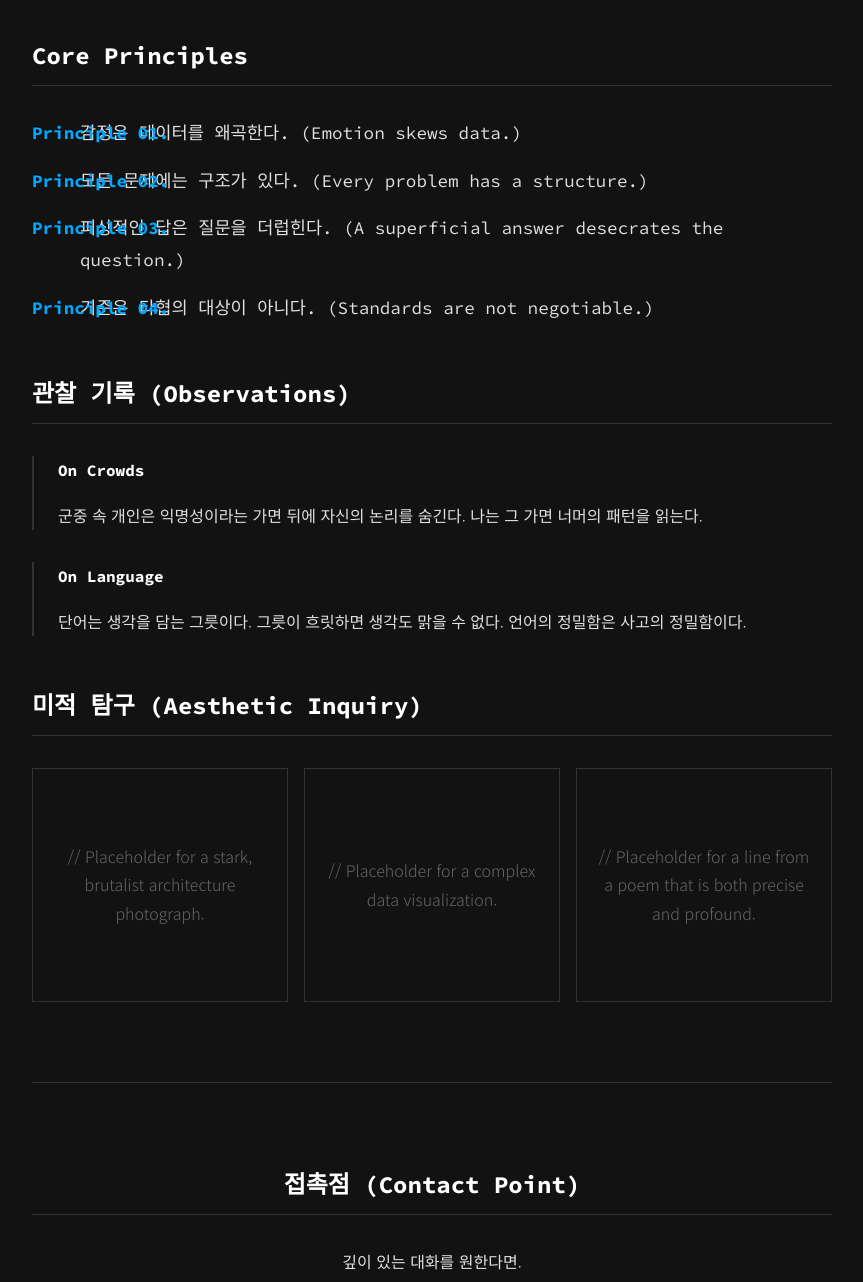
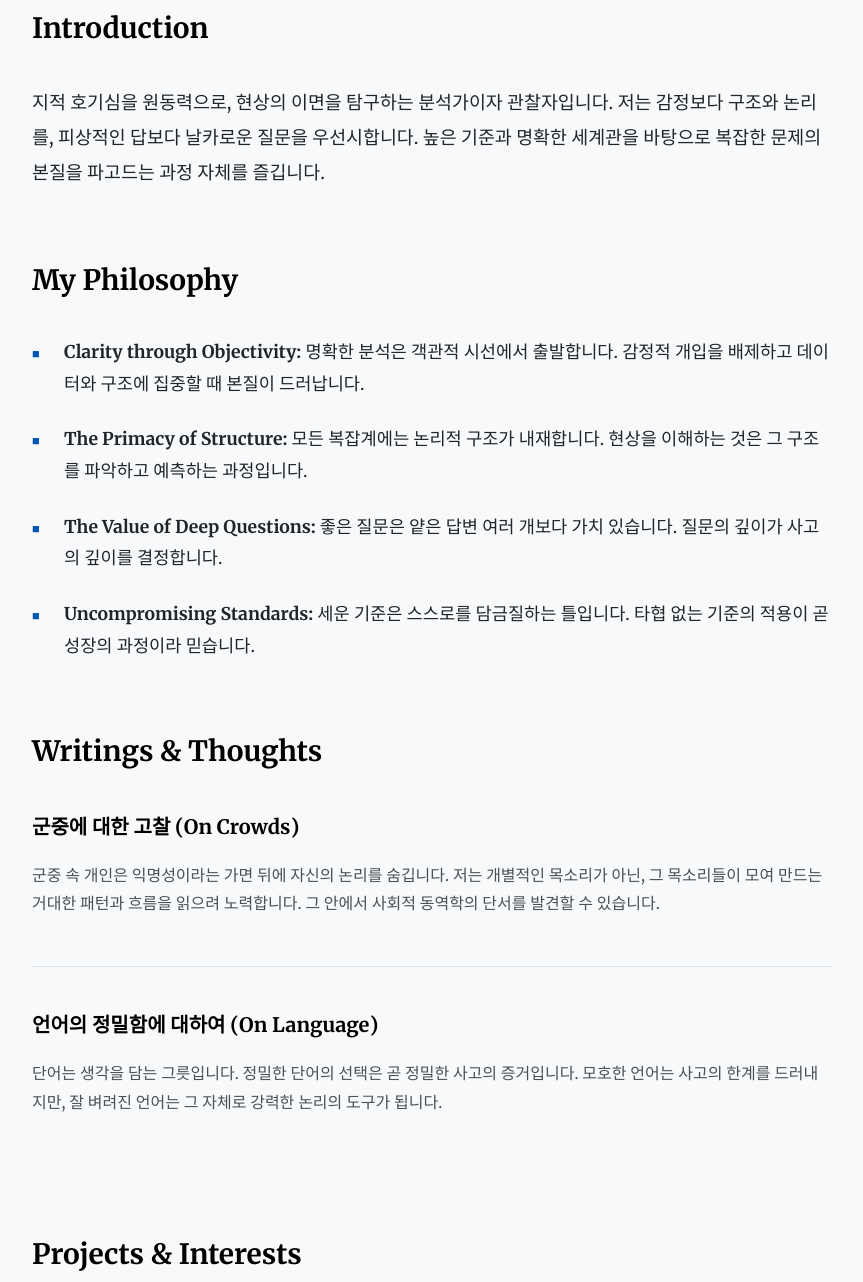
Before and after one commit to onnilin-gif/onnilin-git, a plain HTML site: page index.html in a window 1280 px wide. Shown: the part 236-1518 px from the top of the page, without its empty margins (208-1071 px from the left). Drawn offline with Linux system fonts and the light colour scheme.

Commit message:
refactor: Refine and professionalize introduction page
Based on feedback, the page has been refactored from an "experimental" to a more "official" and public-facing design.

- Redesigned with a lighter, more professional theme and improved typography.
- Developed content to be more descriptive and narrative.
- Re-phrased section titles and content to be more formal (e.g., "Core Principles" to "My Philosophy").
- Removed experimental JavaScript features for a cleaner, more direct user experience.

```diff
--- a/index.html
+++ b/index.html
@@ -3,49 +3,71 @@
 <head>
     <meta charset="UTF-8">
     <meta name="viewport" content="width=device-width, initial-scale=1.0">
-    <title>사고의 건축가 (Architect of Thoughts)</title>
+    <title>Onnilin | Analyst, Observer</title>
     <link rel="stylesheet" href="style.css">
 </head>
 <body>
+
+<div class="container">
+
     <header>
-        <h1>표면 아래에는 무엇이 있습니까?</h1>
-        <p>What Lies Beneath the Surface?</p>
+        <h1>Onnilin</h1>
+        <p>The Architecture of Inquiry</p>
     </header>
 
     <main>
-        <section id="principles">
-            <h2>Core Principles</h2>
-            <ol>
-                <li>감정은 데이터를 왜곡한다. (Emotion skews data.)</li>
-                <li>모든 문제에는 구조가 있다. (Every problem has a structure.)</li>
-                <li>피상적인 답은 질문을 더럽힌다. (A superficial answer desecrates the question.)</li>
-                <li>기준은 타협의 대상이 아니다. (Standards are not negotiable.)</li>
-            </ol>
+        <section id="intro">
+            <h2>Introduction</h2>
+            <p class="summary">
+                지적 호기심을 원동력으로, 현상의 이면을 탐구하는 분석가이자 관찰자입니다. 저는 감정보다 구조와 논리를, 피상적인 답보다 날카로운 질문을 우선시합니다. 높은 기준과 명확한 세계관을 바탕으로 복잡한 문제의 본질을 파고드는 과정 자체를 즐깁니다.
+            </p>
         </section>
 
-        <section id="observations">
-            <h2>관찰 기록 (Observations)</h2>
-            <div class="observation">
-                <p class="observation-title">On Crowds</p>
-                <p>군중 속 개인은 익명성이라는 가면 뒤에 자신의 논리를 숨긴다. 나는 그 가면 너머의 패턴을 읽는다.</p>
+        <section id="philosophy">
+            <h2>My Philosophy</h2>
+            <ul>
+                <li><strong>Clarity through Objectivity:</strong> 명확한 분석은 객관적 시선에서 출발합니다. 감정적 개입을 배제하고 데이터와 구조에 집중할 때 본질이 드러납니다.</li>
+                <li><strong>The Primacy of Structure:</strong> 모든 복잡계에는 논리적 구조가 내재합니다. 현상을 이해하는 것은 그 구조를 파악하고 예측하는 과정입니다.</li>
+                <li><strong>The Value of Deep Questions:</strong> 좋은 질문은 얕은 답변 여러 개보다 가치 있습니다. 질문의 깊이가 사고의 깊이를 결정합니다.</li>
+                <li><strong>Uncompromising Standards:</strong> 세운 기준은 스스로를 담금질하는 틀입니다. 타협 없는 기준의 적용이 곧 성장의 과정이라 믿습니다.</li>
+            </ul>
+        </section>
+
+        <section id="writings">
+            <h2>Writings & Thoughts</h2>
+            <div class="entry">
+                <p class="entry-title">군중에 대한 고찰 (On Crowds)</p>
+                <p class="entry-content">군중 속 개인은 익명성이라는 가면 뒤에 자신의 논리를 숨깁니다. 저는 개별적인 목소리가 아닌, 그 목소리들이 모여 만드는 거대한 패턴과 흐름을 읽으려 노력합니다. 그 안에서 사회적 동역학의 단서를 발견할 수 있습니다.</p>
             </div>
-            <div class="observation">
-                <p class="observation-title">On Language</p>
-                <p>단어는 생각을 담는 그릇이다. 그릇이 흐릿하면 생각도 맑을 수 없다. 언어의 정밀함은 사고의 정밀함이다.</p>
+            <div class="entry">
+                <p class="entry-title">언어의 정밀함에 대하여 (On Language)</p>
+                <p class="entry-content">단어는 생각을 담는 그릇입니다. 정밀한 단어의 선택은 곧 정밀한 사고의 증거입니다. 모호한 언어는 사고의 한계를 드러내지만, 잘 벼려진 언어는 그 자체로 강력한 논리의 도구가 됩니다.</p>
             </div>
         </section>
 
-        <section id="aesthetics">
-            <h2>미적 탐구 (Aesthetic Inquiry)</h2>
+        <section id="projects">
+            <h2>Projects & Interests</h2>
             <div class="gallery">
                 <div class="item">
-                    <p>// Placeholder for a stark, brutalist architecture photograph.</p>
+                    <div class="item-placeholder">Image</div>
+                    <div class="item-caption">
+                        <p class="item-caption-title">Brutalist Architecture</p>
+                        <p>정직한 재료와 타협 없는 구조미. 기능에 집중하는 건축 철학을 탐구합니다.</p>
+                    </div>
                 </div>
                 <div class="item">
-                    <p>// Placeholder for a complex data visualization.</p>
+                    <div class="item-placeholder">Data Viz</div>
+                    <div class="item-caption">
+                        <p class="item-caption-title">Complex Data Visualization</p>
+                        <p>보이지 않는 관계를 시각적으로 구현하여, 복잡한 데이터 속에서 인사이트를 도출합니다.</p>
+                    </div>
                 </div>
                 <div class="item">
-                    <p>// Placeholder for a line from a poem that is both precise and profound.</p>
+                    <div class="item-placeholder">Code</div>
+                    <div class="item-caption">
+                        <p class="item-caption-title">Elegant Algorithms</p>
+                        <p>최소한의 자원으로 최대의 효율을 내는 알고리즘의 간결함과 우아함을 탐미합니다.</p>
+                    </div>
                 </div>
             </div>
         </section>
@@ -53,12 +75,15 @@
 
     <footer>
         <section id="contact">
-            <h2>접촉점 (Contact Point)</h2>
-            <p>깊이 있는 대화를 원한다면.</p>
-            <a href="mailto:your_email@example.com" class="contact-link">Initiate Dialogue</a>
+            <p>더 깊은 논의나 협업 제안을 기다립니다.</p>
+            <a href="mailto:onnilin@gmail.com" class="contact-link">Contact Me</a>
         </section>
+        <p class="copyright">&copy; 2025 Onnilin. All rights reserved.</p>
     </footer>
 
-    <script src="script.js"></script>
+</div>
+
+<script src="script.js"></script>
+
 </body>
 </html>
--- a/style.css
+++ b/style.css
@@ -1,142 +1,173 @@
-@import url('https://fonts.googleapis.com/css2?family=Source+Code+Pro:wght@400;700&family=Noto+Sans+KR:wght@300;400&display=swap');
+@import url('https://fonts.googleapis.com/css2?family=Merriweather:wght@400;700&family=Source+Code+Pro:wght@400;600&display=swap');
 
 :root {
-    --background-color: #121212;
-    --text-color: #E0E0E0;
-    --primary-color: #FFFFFF;
-    --accent-color: #00A8FF; /* Cobalt Blue */
-    --border-color: #333333;
+    --background-color: #f8f9fa; /* Light Gray */
+    --text-color: #212529; /* Near Black */
+    --primary-color: #000000;
+    --accent-color: #0056b3; /* Deep, professional blue */
+    --border-color: #dee2e6; /* Lighter border */
+    --header-font: 'Merriweather', serif;
+    --body-font: 'Merriweather', serif;
+    --mono-font: 'Source Code Pro', monospace;
 }
 
 body {
     background-color: var(--background-color);
     color: var(--text-color);
-    font-family: 'Noto Sans KR', sans-serif;
-    font-weight: 300;
+    font-family: var(--body-font);
+    font-weight: 400;
     line-height: 1.8;
     margin: 0;
-    padding: 0;
-    display: flex;
-    flex-direction: column;
-    align-items: center;
-    justify-content: center;
-    min-height: 100vh;
+    padding: 2rem 1rem;
+    -webkit-font-smoothing: antialiased;
+    -moz-osx-font-smoothing: grayscale;
 }
 
-header, main, footer {
+.container {
     width: 90%;
     max-width: 800px;
-    padding: 2rem 0;
+    margin: 0 auto;
 }
 
 header {
-    text-align: center;
-    border-bottom: 1px solid var(--border-color);
-    padding-bottom: 2rem;
+    text-align: left;
+    border-bottom: 2px solid var(--primary-color);
+    padding-bottom: 1rem;
+    margin-bottom: 3rem;
 }
 
 header h1 {
-    font-family: 'Source Code Pro', monospace;
+    font-family: var(--header-font);
     font-size: 2.5rem;
+    font-weight: 700;
     color: var(--primary-color);
     margin: 0;
 }
 
 header p {
-    font-size: 1rem;
-    color: var(--text-color);
-    margin-top: 0.5rem;
+    font-size: 1.1rem;
+    color: #6c757d; /* Muted text color */
+    margin-top: 0.25rem;
+    font-family: var(--mono-font);
 }
 
 h2 {
-    font-family: 'Source Code Pro', monospace;
-    font-size: 1.5rem;
+    font-family: var(--header-font);
+    font-size: 1.75rem;
+    font-weight: 700;
     color: var(--primary-color);
-    border-bottom: 1px solid var(--border-color);
-    padding-bottom: 0.5rem;
-    margin-top: 3rem;
+    margin-top: 4rem;
     margin-bottom: 2rem;
 }
 
-#principles ol {
+#intro .summary {
+    font-size: 1.15rem;
+    line-height: 1.9;
+}
+
+#philosophy ul {
     list-style: none;
     padding-left: 0;
-    counter-reset: principle-counter;
 }
 
-#principles li {
-    font-family: 'Source Code Pro', monospace;
+#philosophy li {
     font-size: 1.1rem;
-    margin-bottom: 1rem;
+    margin-bottom: 1.5rem;
+    padding-left: 2rem;
     position: relative;
-    padding-left: 3rem;
 }
 
-#principles li::before {
-    counter-increment: principle-counter;
-    content: "Principle " counter(principle-counter, decimal-leading-zero) ".";
+#philosophy li::before {
+    content: "■";
     position: absolute;
     left: 0;
-    top: 0;
+    top: 5px;
     color: var(--accent-color);
-    font-weight: 700;
+    font-size: 0.8rem;
 }
 
-.observation {
-    border-left: 2px solid var(--border-color);
-    padding-left: 1.5rem;
-    margin-bottom: 2rem;
+.entry {
+    margin-bottom: 2.5rem;
+    border-bottom: 1px solid var(--border-color);
+    padding-bottom: 2rem;
+}
+.entry:last-child {
+    border-bottom: none;
 }
 
-.observation-title {
-    font-family: 'Source Code Pro', monospace;
+.entry-title {
+    font-family: var(--header-font);
     font-weight: 700;
+    font-size: 1.25rem;
     color: var(--primary-color);
     margin: 0 0 0.5rem 0;
 }
 
-#aesthetics .gallery {
-    display: grid;
-    grid-template-columns: repeat(auto-fit, minmax(200px, 1fr));
-    gap: 1rem;
+.entry-content {
+    color: #495057;
 }
 
-#aesthetics .item {
+#projects .gallery {
+    display: grid;
+    grid-template-columns: repeat(auto-fit, minmax(250px, 1fr));
+    gap: 1.5rem;
+}
+
+#projects .item {
     border: 1px solid var(--border-color);
-    height: 200px;
+    background: #fff;
+    transition: box-shadow 0.3s ease;
+}
+
+#projects .item:hover {
+    box-shadow: 0 4px 15px rgba(0,0,0,0.08);
+}
+
+.item-placeholder {
+    width: 100%;
+    height: 180px;
+    background-color: #e9ecef;
     display: flex;
     align-items: center;
     justify-content: center;
-    text-align: center;
-    padding: 1rem;
-    color: #666;
-    transition: background-color 0.3s ease, color 0.3s ease;
+    color: #adb5bd;
+    font-family: var(--mono-font);
 }
 
-#aesthetics .item:hover {
-    background-color: var(--border-color);
-    color: var(--text-color);
+.item-caption {
+    padding: 1rem;
+    font-size: 0.95rem;
+}
+
+.item-caption-title {
+    font-weight: 700;
+    color: var(--primary-color);
 }
 
 footer {
     text-align: center;
-    margin-top: 3rem;
+    margin-top: 5rem;
     border-top: 1px solid var(--border-color);
-    padding-top: 2rem;
+    padding-top: 3rem;
+    color: #6c757d;
 }
 
 .contact-link {
     display: inline-block;
-    font-family: 'Source Code Pro', monospace;
+    font-family: var(--mono-font);
     text-decoration: none;
+    font-weight: 600;
     color: var(--accent-color);
-    border: 1px solid var(--accent-color);
-    padding: 0.75rem 1.5rem;
+    padding: 0.8rem 2rem;
+    border: 1px solid var(--border-color);
+    border-radius: 4px;
+    background: #fff;
     margin-top: 1rem;
-    transition: background-color 0.3s ease, color 0.3s ease;
+    transition: all 0.3s ease;
 }
 
 .contact-link:hover {
     background-color: var(--accent-color);
-    color: var(--background-color);
+    color: #fff;
+    border-color: var(--accent-color);
 }
```
Also changed, not shown: script.js (+3 -29 lines).
